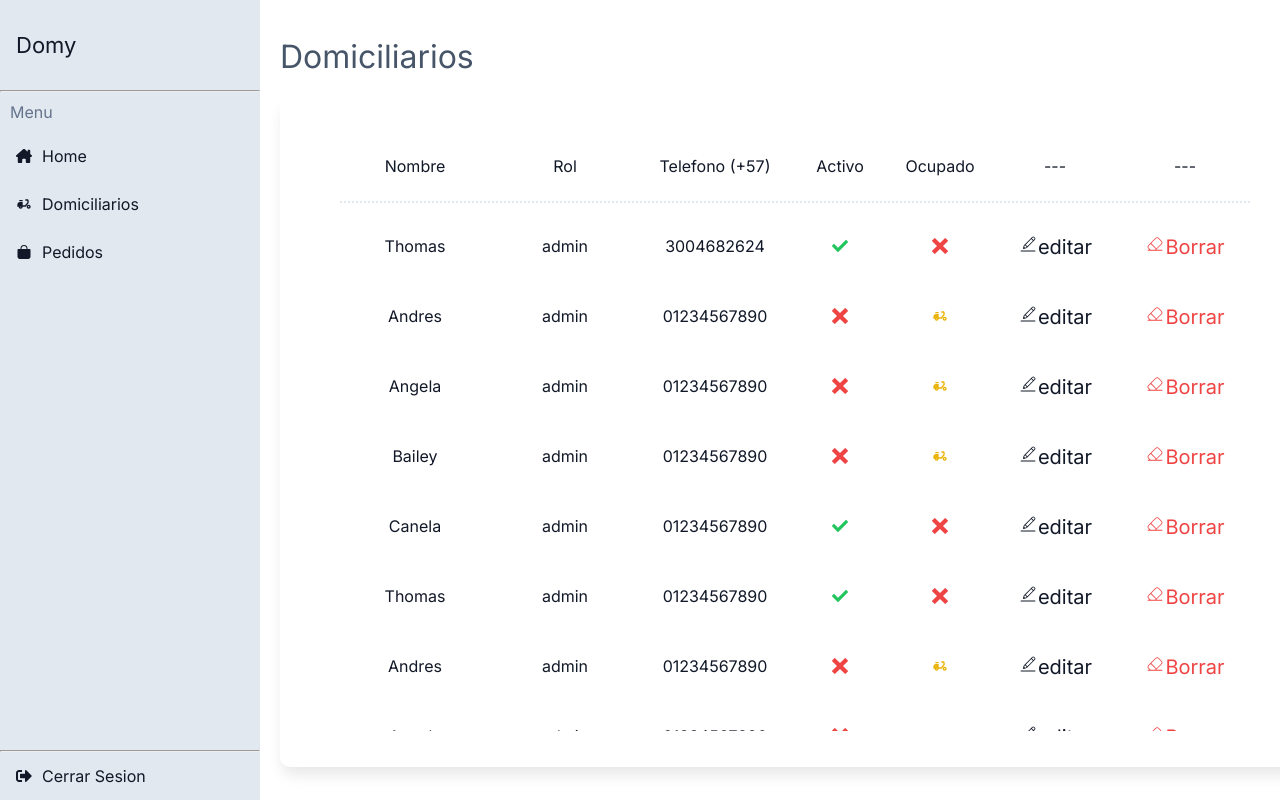
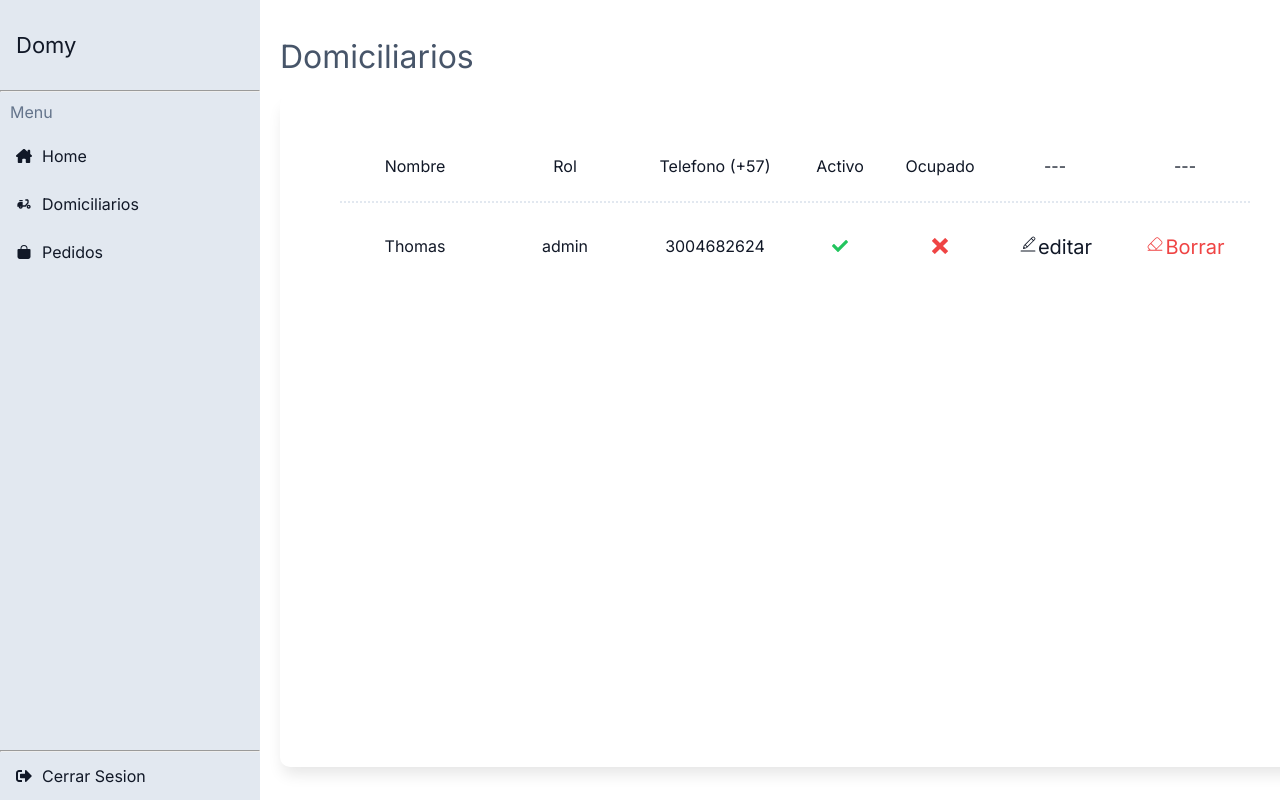
Before and after one commit to TARgam2022/domy-ts, a Next.js app: page /dashboard/users in a window 1280 px wide. Shown: the top 800 px of the page. Built offline with nearby package versions, Linux system fonts and the light colour scheme.

Commit message:
Everything static

```diff
--- a/src/app/dashboard/users/page.tsx
+++ b/src/app/dashboard/users/page.tsx
@@ -6,26 +6,9 @@ import { CiEdit, CiEraser } from "react-icons/ci";
 import { FaCheck } from "react-icons/fa";
 import { ImCross } from "react-icons/im";
 import { MdDeliveryDining } from "react-icons/md";
+import { userList } from "@/models/variables/users";
 
 const usersPage = () => {
-  var users = [
-    new user("Thomas", "admin", "3004682624", true, false),
-    new user("Andres", "admin", "01234567890", false, true),
-    new user("Angela", "admin", "01234567890", false, true),
-    new user("Bailey", "admin", "01234567890", false, true),
-    new user("Canela", "admin", "01234567890", true, false),
-    new user("Thomas", "admin", "01234567890", true, false),
-    new user("Andres", "admin", "01234567890", false, true),
-    new user("Angela", "admin", "01234567890", false, true),
-    new user("Bailey", "admin", "01234567890", false, true),
-    new user("Canela", "admin", "01234567890", true, false),
-    new user("Thomas", "admin", "01234567890", true, false),
-    new user("Andres", "admin", "01234567890", false, true),
-    new user("Angela", "admin", "01234567890", false, true),
-    new user("Bailey", "admin", "01234567890", false, true),
-    new user("Canela", "admin", "01234567890", true, false),
-  ];
-
   return (
     <div>
       <h1 className={domys.title}>Domiciliarios</h1>
@@ -41,7 +24,7 @@ const usersPage = () => {
             <span className={domys.item}>---</span>
           </li>
           <div className={domys.spacer}></div>
-          {users.map((el) => (
+          {userList.map((el) => (
             <li className={domys.list_card}>
               <span className={domys.item}>{el.name}</span>
               <span className={domys.item}>{el.role}</span>
--- /dev/null
+++ b/src/models/variables/users.ts
@@ -0,0 +1,3 @@
+import { user } from "../users.model";
+
+export var userList = [new user("Thomas", "admin", "3004682624", true, false)];
```
Also changed, not shown: src/app/dashboard/deliveries/page.tsx (+23 -8 lines), src/app/not-found.tsx (added, +14 -0 lines), src/models/variables/deliveries.ts (added, +9 -0 lines), src/styles/404.module.css (added, +17 -0 lines).
